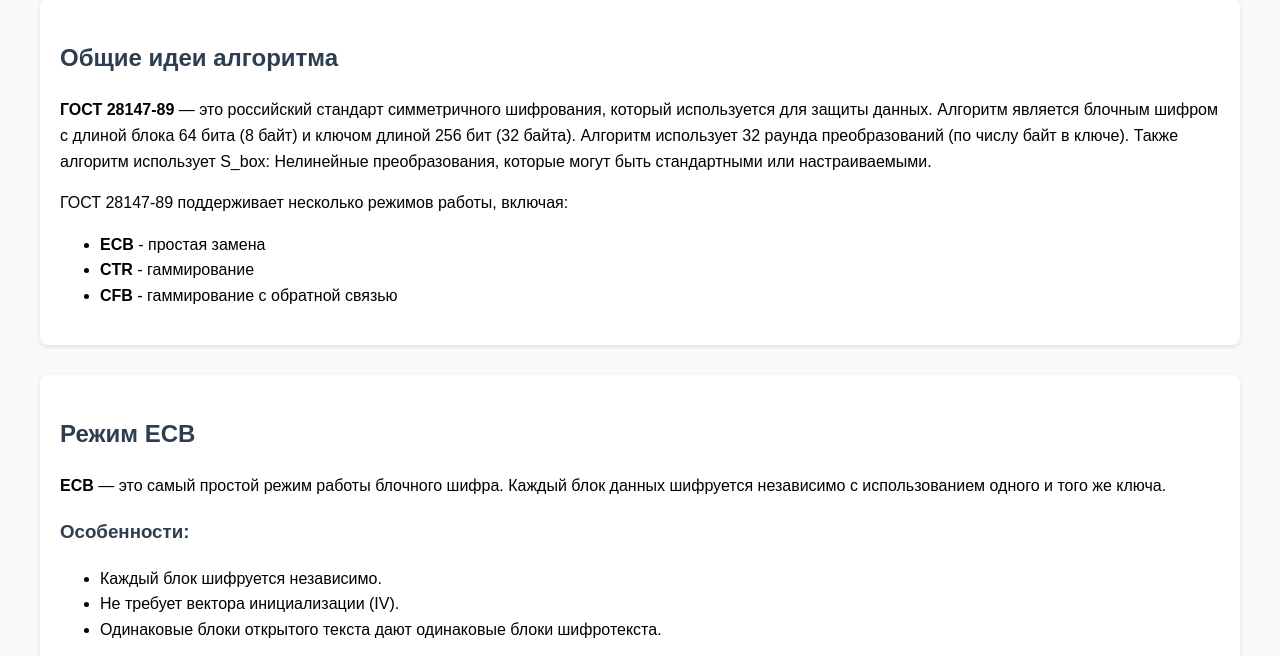
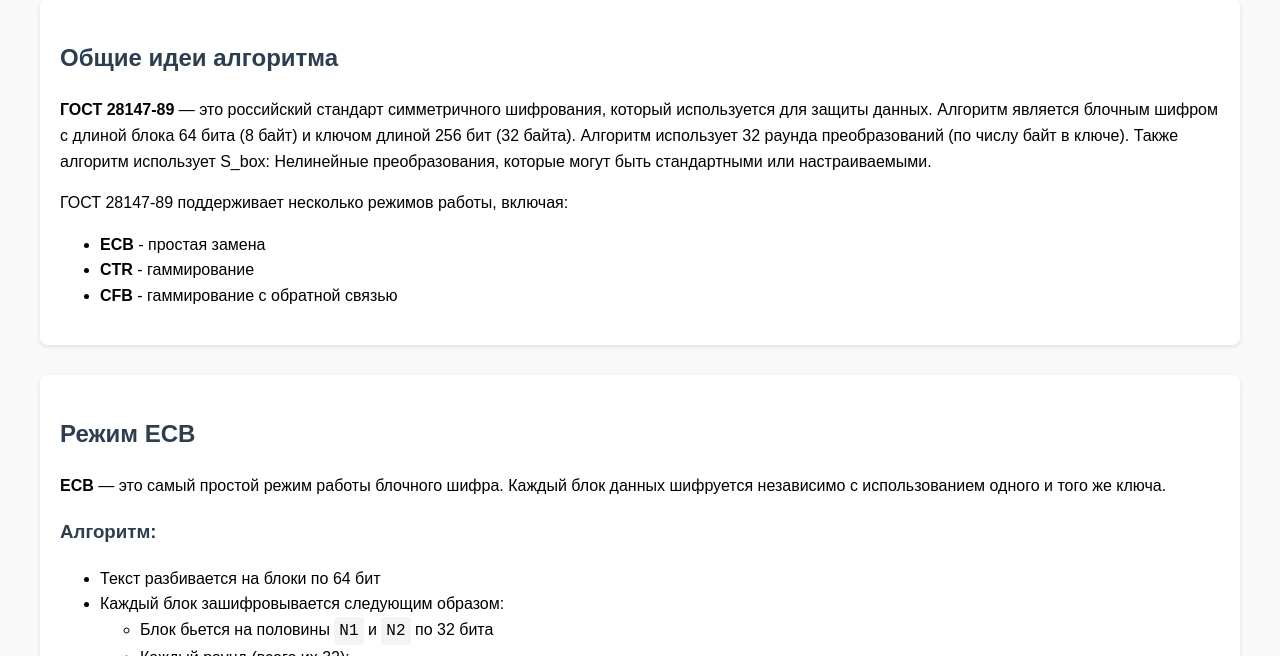
Before and after one commit to MoodyBlues04/cryptography_app, a Flask app: page /gost_28147_89_explanation in a window 1280 px wide. Shown: the part 186-842 px from the top of the page. Run offline with Flask 3, Linux system fonts and the light colour scheme.

Commit message:
better-gost-explanation

```diff
--- a/module_gost_28147_89/gost.py
+++ b/module_gost_28147_89/gost.py
@@ -32,6 +32,7 @@ class GostEcb:
         [13, 11, 4, 1, 3, 15, 5, 9, 0, 10, 14, 7, 6, 8, 2, 12],
         [1, 15, 13, 0, 5, 7, 10, 4, 9, 2, 3, 14, 6, 11, 8, 12]
     ]
+    _ROUNDS_COUNT = 32
     _KEY_SIZE = 32
     _BLOCK_SIZE = 8
 
@@ -62,7 +63,7 @@ class GostEcb:
 
     def _encrypt_block(self, block: int) -> int:
         left, right = block >> 32, block & 0xFFFFFFFF
-        for i in range(32):
+        for i in range(self._ROUNDS_COUNT):
             subkey = self._subkeys[self.__get_subkey_idx(i)]
             new_right = left ^ self._f_function(right, subkey)
             left, right = right, new_right
@@ -70,7 +71,7 @@ class GostEcb:
 
     def _decrypt_block(self, block: int) -> int:
         left, right = block >> 32, block & 0xFFFFFFFF
-        for i in range(31, -1, -1):
+        for i in range(self._ROUNDS_COUNT - 1, -1, -1):
             subkey = self._subkeys[self.__get_subkey_idx(i)]
             new_left = right ^ self._f_function(left, subkey)
             left, right = new_left, left
--- a/templates/aes.html
+++ b/templates/aes.html
@@ -369,8 +369,8 @@
         const visualizationDiv = document.getElementById('visualization');
         visualizationDiv.innerHTML = '<hr/>' +
             '<h3 class="text-center">Результат</h3>' +
-            '<h5>Key expansion:</h5>' +
-            `<code>[${key_expansion}]</code>` +
+            //'<h5>Key expansion:</h5>' +
+            //`<code>[${key_expansion}]</code>` +
             '<h5>Blocks:</h5>' +
             `<code>[${blocks.map((el) => `'${el}'`)}]</code> <br>`;
         return visualizationDiv;
--- a/templates/aes_explanation.html
+++ b/templates/aes_explanation.html
@@ -114,7 +114,7 @@
 <div class="section">
     <h2>Расширение ключа</h2>
     <p>
-        AES использует расписание ключей для генерации раундовых ключей из основного ключа шифрования. Процесс расширения ключа включает:
+        AES использует расширение ключей для генерации раундовых ключей из основного ключа шифрования. Процесс расширения ключа включает:
     </p>
     <ol>
         <li>Разделение ключа на 4-байтовые слова.</li>
@@ -122,7 +122,7 @@
         <li>Объединение слов для формирования раундовых ключей.</li>
     </ol>
     <p>
-        Количество раундовых ключей зависит от количества раундов. Например, AES-128 требует 11 раундовых ключей (1 начальный ключ + 10 раундовых ключей).
+        Количество раундовых ключей зависит от количества раундов. За него отвечает параметр <strong>NK</strong>.
     </p>
 </div>
 
--- a/templates/gost_28147_89_explanation.html
+++ b/templates/gost_28147_89_explanation.html
@@ -72,12 +72,20 @@
         <strong>ECB</strong> — это самый простой режим работы блочного шифра. Каждый блок данных шифруется независимо с
         использованием одного и того же ключа.
     </p>
-    <h3>Особенности:</h3>
+    <h3>Алгоритм:</h3>
     <ul>
-        <li>Каждый блок шифруется независимо.</li>
-        <li>Не требует вектора инициализации (IV).</li>
-        <li>Одинаковые блоки открытого текста дают одинаковые блоки шифротекста.</li>
+        <li>Текст разбивается на блоки по 64 бит</li>
+        <li>Каждый блок зашифровывается следующим образом:
+            <ul>
+                <li>Блок бьется на половины <code>N1</code> и <code>N2</code> по 32 бита</li>
+                <li>Каждый раунд (всего их 32):<br>
+                    <code>N1</code> заменяется на <code>N2</code><br>
+                    <code>N2</code> заменяется на <code>N1 xor f_function(N2, subkey)</code>, где <code>subkey</code> - одна из 32 частей ключа, <code>f_function</code> - нелинейное преобразование, определенное через <code>S_box</code>
+                </li>
+            </ul>
+        </li>
     </ul>
+
     <img src="https://upload.wikimedia.org/wikipedia/commons/1/1f/Feistel_function_GOST.png" style="height:350px"
          alt="Схема работы ECB"/>
 </div>
@@ -86,13 +94,17 @@
     <h2>Режим CTR</h2>
     <p>
         <strong>CTR</strong> — это режим гаммирования, при котором данные шифруются путем XOR с гаммой, генерируемой на
-        основе счетчика и <code>nonce</code>.
+        основе счетчика и синхропосылки.
     </p>
-    <h3>Особенности:</h3>
+    <h3>Алгоритм:</h3>
     <ul>
-        <li>Гамма не зависит от данных.</li>
-        <li>Не требует дополнения данных.</li>
-        <li>Позволяет параллельно шифровать блоки.</li>
+        <li>Текст разбивается на блоки по 64 бит аналогично режиму ECB</li>
+        <li>Каждый блок зашифровывается следующим образом:
+            <ul>
+                <li>Зашифрованный блок получается как <code>xor</code> данных блока и специальной функции <code>gamma</code></li>
+                <li><code>gamma</code> - получается как зашифрованная сумма синхропосылки алгоритма и номера итерации алгоритма</li>
+            </ul>
+        </li>
     </ul>
     <img src="https://upload.wikimedia.org/wikipedia/commons/4/46/Gammirovanie_GOST.png" style="height: 280px"
          alt="Схема работы CTR">
@@ -104,24 +116,16 @@
         <strong>CFB</strong> — это режим гаммирования с обратной связью, при котором гамма для шифрования каждого блока
         зависит от предыдущего зашифрованного блока.
     </p>
-    <h3>Особенности:</h3>
+    <h3>Алгоритм:</h3>
     <ul>
-        <li>Гамма зависит от предыдущего зашифрованного блока.</li>
-        <li>Самосинхронизирующийся режим.</li>
-        <li>Не требует дополнения данных.</li>
+        <li>Текст разбивается на блоки по 64 бит аналогично режиму ECB</li>
+        <li>Каждый блок зашифровывается следующим образом:<br/>
+            Зашифрованный блок получается как <code>xor</code> данных блока и ECB шифра от предыдущего блока (проиллюстрировано ниже)
+        </li>
     </ul>
 
     <img src="https://habrastorage.org/r/w1560/files/56d/e5f/d8e/56de5fd8ead7450d873e4bc1f1ee0f4f.png"
          alt="Схема работы CFB" style="height: 300px">
 </div>
-
-<div class="section">
-    <h2>Заключение</h2>
-    <ul>
-        <li><strong>ECB</strong>: Простой режим, но не рекомендуется для шифрования больших объемов данных.</li>
-        <li><strong>CTR</strong>: Потоковый режим, подходит для параллельной обработки.</li>
-        <li><strong>CFB</strong>: Самосинхронизирующийся режим, устойчивый к ошибкам передачи.</li>
-    </ul>
-</div>
 </body>
 </html>
```
Also changed, not shown: templates/gost_28147_89.html (+6 -6 lines).
